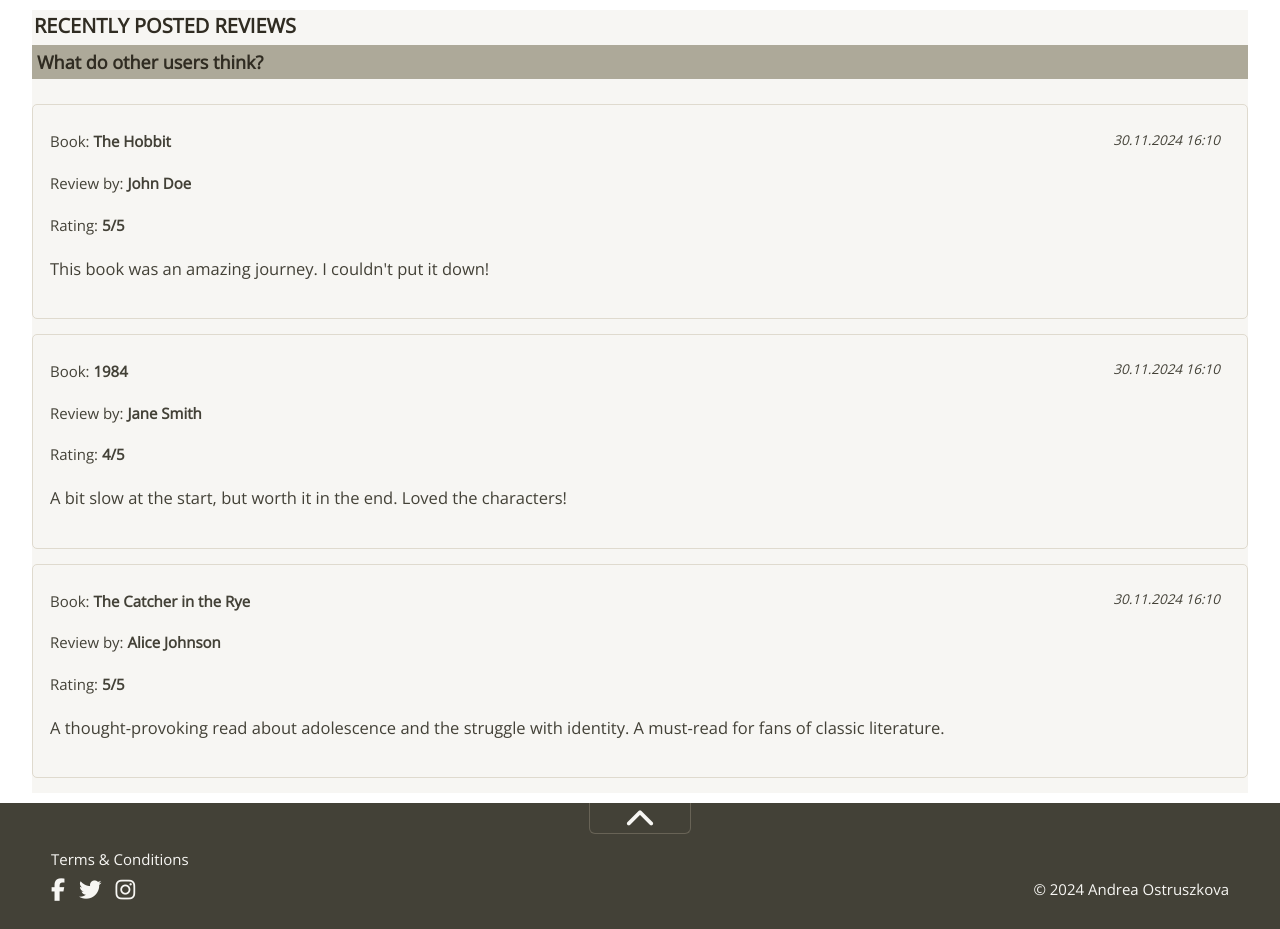
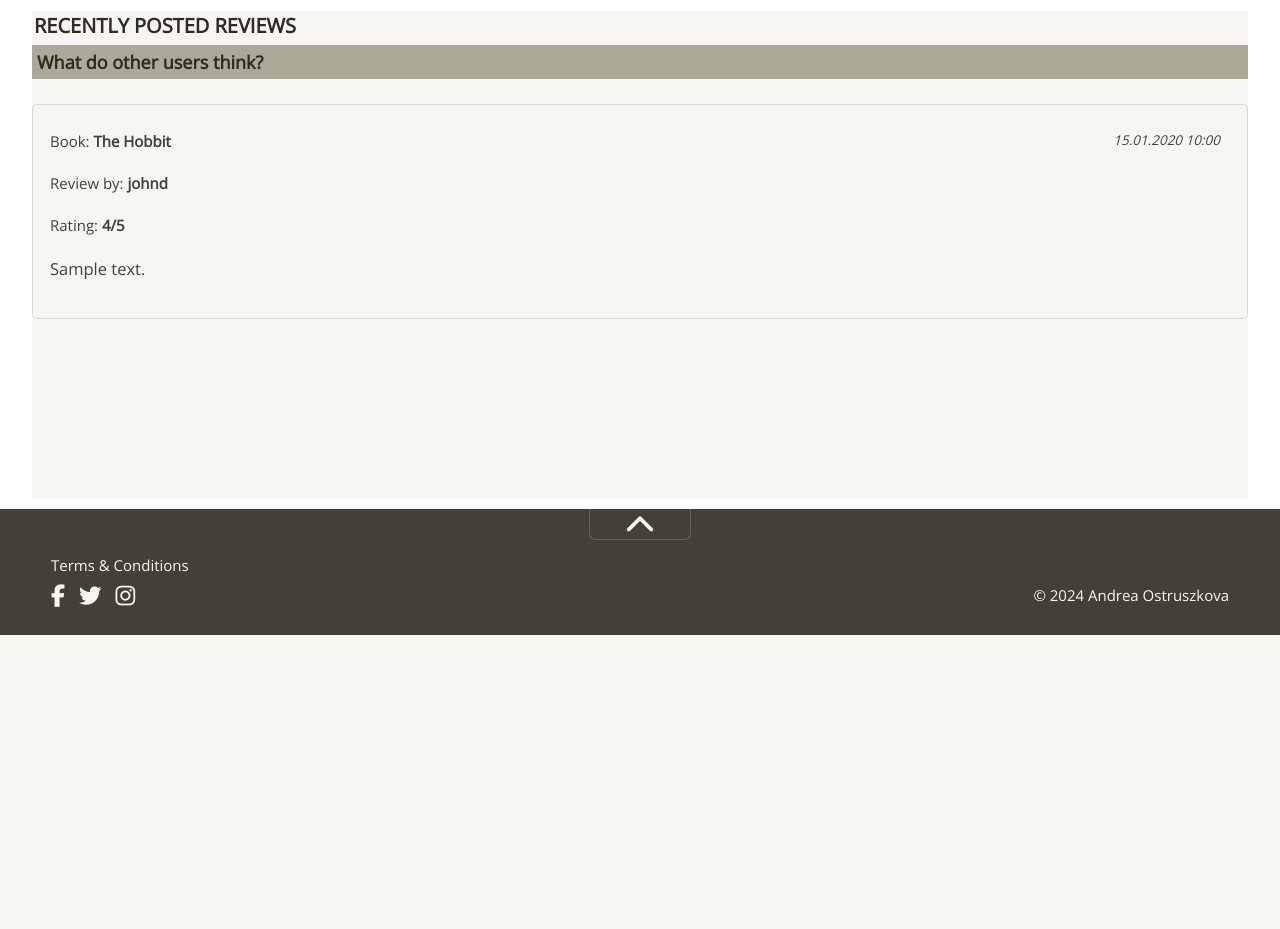
Before and after one commit to AndreaOstruszka/ZWA-project-web-app, a PHP site: page /reviews.php in a window 1280 px wide. Shown: the part 165-1094 px from the top of the page. After the commit the page ends 800 px from the top, so only its background shows below. Run offline with PHP 8.4, Linux system fonts and the light colour scheme; data comes from the database, SQL or seed files in the repository; tables that the repository leaves empty hold one stand-in row (values such as "Sample post"); some libraries are stand-ins or nearby versions.

Commit message:
Dynamic reviews in index.php and reviews.php

```diff
--- a/frontend_new/reviews.php
+++ b/frontend_new/reviews.php
@@ -1,3 +1,23 @@
+<?php
+session_start();
+
+require_once 'db_connection.php';
+
+$sql = "SELECT reviews.book_id, reviews.user_id, reviews.rating, reviews.review_text, reviews.created_at, users.user_name, books.name AS book_name
+        FROM reviews
+        JOIN users ON reviews.user_id = users.id
+        JOIN books ON reviews.book_id = books.id
+        ORDER BY reviews.created_at DESC";
+$stmt = $conn->prepare($sql);
+if($stmt->execute()) {
+    $reviews = $stmt->fetchAll();
+} else {
+    die("Error fetching reviews.");
+}
+
+?>
+
+
 <?php include 'header.php'; ?>
 
 <div id="content">
@@ -6,29 +26,18 @@
         <h2>What do other users think?</h2>
         <br>
 
-        <div class="review-index">
-            <div class="review-time">30.11.2024 16:10</div>
-            <p>Book: <span class="review-book">The Hobbit</span></p>
-            <p>Review by: <strong class="review-user">John Doe</strong></p>
-            <p>Rating: <strong class="review-rating">5/5</strong></p>
-            <p class="review-text">This book was an amazing journey. I couldn't put it down!</p>
-        </div>
+        <?php
+        foreach ($reviews as $review) {
+            echo "<div class='review-index'>";
+            echo "<div class='review-time'>" . htmlspecialchars(date('d.m.Y H:i', strtotime($review["created_at"]))) . "</div>";
+            echo "<p>Book: <span class='review-book'>" . htmlspecialchars($review["book_name"]) . "</span></p>";
+            echo "<p>Review by: <strong class='review-user'>" . htmlspecialchars($review["user_name"]) . "</strong></p>";
+            echo "<p>Rating: <strong class='review-rating'>" . htmlspecialchars($review["rating"]) . "/5</strong></p>";
+            echo "<p class='review-text'>" . htmlspecialchars($review["review_text"]) . "</p>";
+            echo "</div>";
+        }
+        ?>
 
-        <div class="review-index">
-            <div class="review-time">30.11.2024 16:10</div>
-            <p>Book: <span class="review-book">1984</span></p>
-            <p>Review by: <strong class="review-user">Jane Smith</strong></p>
-            <p>Rating: <strong class="review-rating">4/5</strong></p>
-            <p class="review-text">A bit slow at the start, but worth it in the end. Loved the characters!</p>
-        </div>
-
-        <div class="review-index">
-            <div class="review-time">30.11.2024 16:10</div>
-            <p>Book: <span class="review-book">The Catcher in the Rye</span></p>
-            <p>Review by: <strong class="review-user">Alice Johnson</strong></p>
-            <p>Rating: <strong class="review-rating">5/5</strong></p>
-            <p class="review-text">A thought-provoking read about adolescence and the struggle with identity. A must-read for fans of classic literature.</p>
-        </div>
     </article>
 </div>
 
```
Also changed, not shown: frontend_new/index.php (+34 -24 lines).
